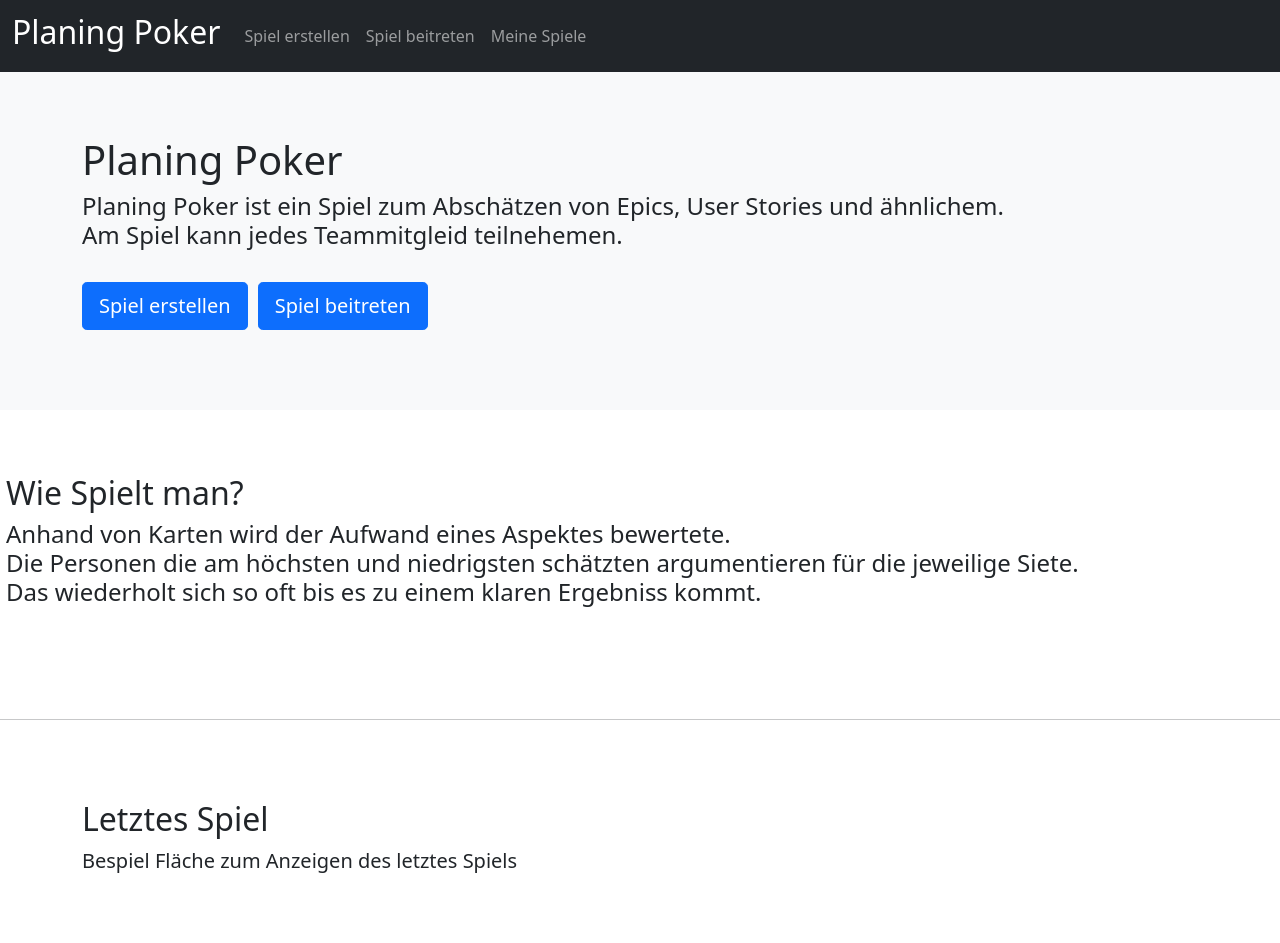
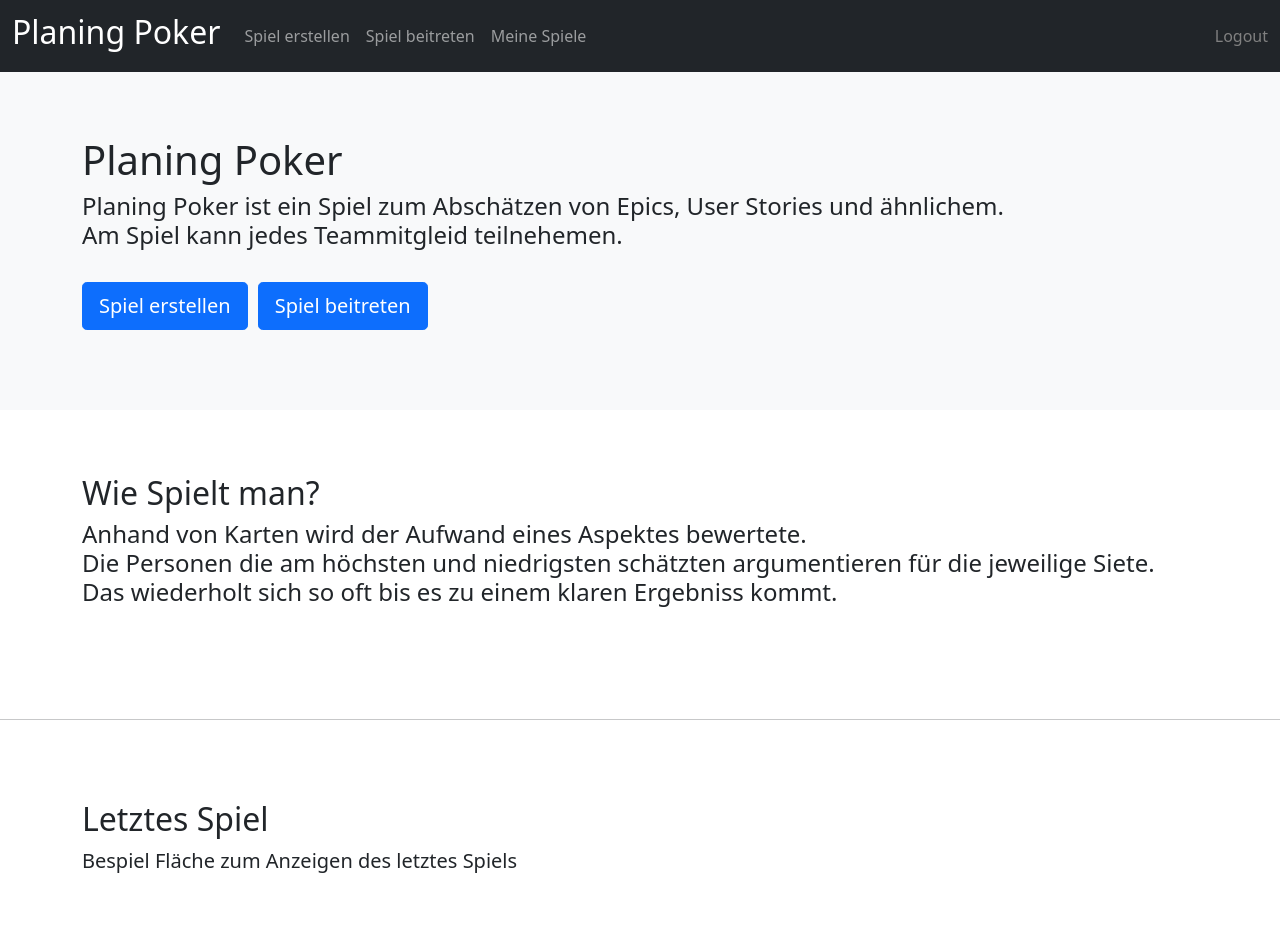
Before and after one commit to Ost-Frost/ppoker, a PHP site: page /Home in a window 1280 px wide. Shown: the top 943 px of the page. Run offline with PHP 8.4, Linux system fonts and the light colour scheme; the visitor is signed in with stand-in values (Sample User, id 1).

Commit message:
Navbar und Home Änderung

```diff
--- a/templates/Home.html
+++ b/templates/Home.html
@@ -39,6 +39,8 @@
               <a class="nav-link " aria-current="page" href="#">Meine Spiele</a>
             </li>
           </ul>
+          <a class="justify-content-right"  style="color:grey; text-decoration: none;" href="#">Logout</a>
+
 
         </div>
       </div>
--- a/templates/home/home.php
+++ b/templates/home/home.php
@@ -14,7 +14,7 @@
 
 
 
-<div class="container align-center" style=" padding-bottom: 5%; margin-left: -6px;">
+<div class="container align-center" style=" padding-bottom: 5%;">
   <h2>Wie Spielt man?</h2>
   <h4>Anhand von Karten wird der Aufwand eines Aspektes bewertete.<br>
     Die Personen die am höchsten und niedrigsten schätzten argumentieren für die jeweilige Siete.<br>
--- a/templates/navBarTemplate.php
+++ b/templates/navBarTemplate.php
@@ -40,7 +40,7 @@
               <a class="nav-link " aria-current="page" href="#">Meine Spiele</a>
             </li>
           </ul>
-
+          <a class="justify-content-right"  style="color:grey; text-decoration: none;" href="#">Logout</a>
         </div>
       </div>
     </nav>
```
